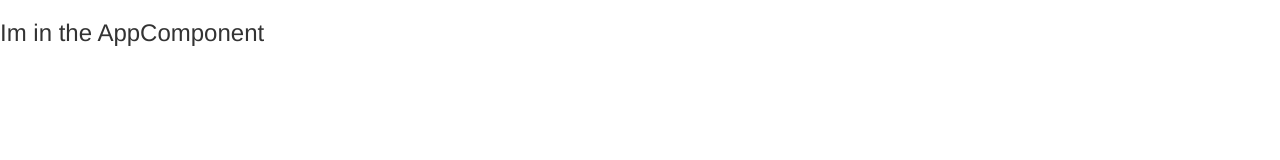
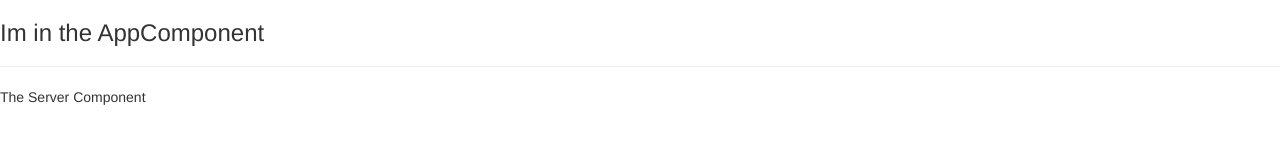
Before and after one commit to ArtemNikolaev/angular-the-complete-guide, an Angular app: page / in a window 1280 px wide. Shown: the top 160 px of the page. Built offline with nearby package versions, Linux system fonts and the light colour scheme.

Commit message:
19. Using Custom Components

```diff
--- a/src/app/app.component.html
+++ b/src/app/app.component.html
@@ -1 +1,3 @@
 <h3>Im in the AppComponent</h3>
+<hr>
+<app-server></app-server>
--- a/src/app/server/server.component.html
+++ b/src/app/server/server.component.html
@@ -0,0 +1 @@
+<p>The Server Component</p>
--- a/src/app/server/server.component.ts
+++ b/src/app/server/server.component.ts
@@ -2,7 +2,7 @@ import { Component } from '@angular/core';
 
 @Component({
   selector: 'app-server',
-  template: './server.component.html',
+  templateUrl: "./server.component.html",
 })
 export class ServerComponent {
 
```
